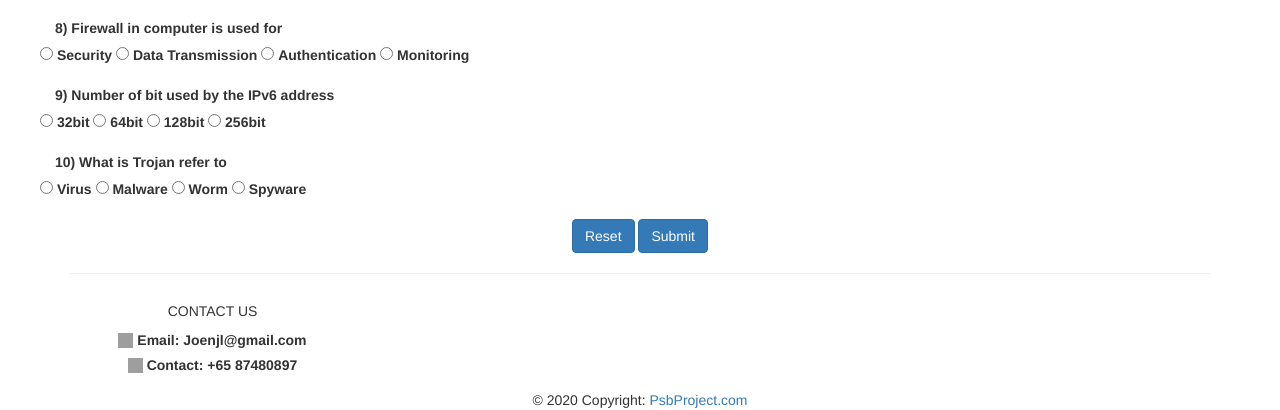
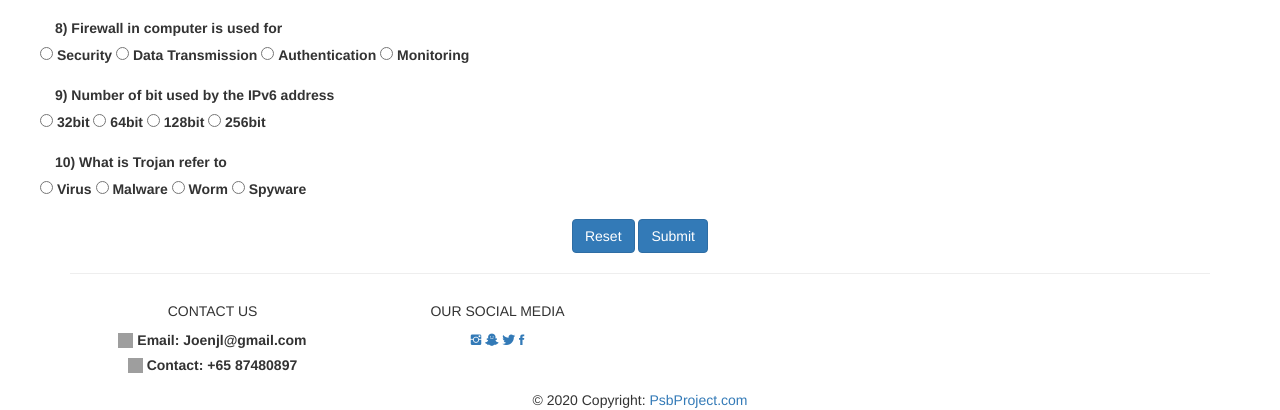
Before and after one commit to jng27/Agile, a Django app: page /catalog/ in a window 1280 px wide. Shown: the part 775-1185 px from the top of the page. Run offline with Django 3.2, Linux system fonts and the light colour scheme; data comes from the database, SQL or seed files in the repository; some libraries are stand-ins or nearby versions; grey boxes are pictures that could not be loaded.

Commit message:
Add social media icons

```diff
--- a/psb_project/locallibrary/catalog/style.css
+++ b/psb_project/locallibrary/catalog/style.css
@@ -36,7 +36,6 @@
     font-size:24px;
     width:40px;
     height:10px;
-    line-height:40px;
     display:inline-block;
     text-align:center;
     border-radius:50%;
@@ -51,7 +50,7 @@
   }
 
   .footer-basic .copyright {
-
+    margin-top:15px;
     text-align:center;
     font-size:13px;
     color:#aaa;
--- a/psb_project/locallibrary/catalog/templates/template.html
+++ b/psb_project/locallibrary/catalog/templates/template.html
@@ -6,6 +6,7 @@
     <meta name="viewport" content="width=device-width, initial-scale=1.0">
     <meta http-equiv="X-UA-Compatible" content="ie=edge">
     <link rel="stylesheet" href="https://maxcdn.bootstrapcdn.com/bootstrap/3.4.1/css/bootstrap.min.css">
+    <link rel="stylesheet" href="https://cdnjs.cloudflare.com/ajax/libs/ionicons/2.0.1/css/ionicons.min.css">
     <link rel="stylesheet" href="psb_project/locallibrary/catalog/style.css">
     <title>PSB MCQ Project</title>
     <style>
@@ -392,7 +393,6 @@
             <hr class="clearfix w-100 d-md-none pb-3">
             <div class="col-md-3 mb-md-0 mb-3">
                 <h5 class="text-uppercase">Contact Us</h5>
-
                 <ul class="list-unstyled">
                     <li>
                         <img src="https://www.pngkey.com/png/full/270-2708937_gmail-icon-transparent-background-logo-email-fondo-transparente.png"
@@ -401,17 +401,21 @@
                     </li>
                     <li>
                         <img src="https://previews.123rf.com/images/urfandadashov/urfandadashov1808/urfandadashov180821456/108675455-call-vector-icon-isolated-on-transparent-background-call-logo-concept.jpg"
-                alt="Call_logo"  width="15" height="15">
+                            alt="Call_logo" width="15" height="15">
                         <label for="">Contact: +65 87480897</label>
                     </li>
+                </ul>
+            </div>
+            <div class="col-md-3 mb-md-0 mb-3">
+                <h5 class="text-uppercase">Our Social Media</h5>
+                <ul class="list-unstyled">
                     <li>
-              <a href="#!"></a>
-            </li>
-            <li>
-              <a href="#!"></a>
+                        <a href="#"><i class="icon ion-social-instagram"></i></a>
+                        <a href="#"><i class="icon ion-social-snapchat"></i></a>
+                        <a href="#"><i class="icon ion-social-twitter"></i></a>
+                        <a href="#"><i class="icon ion-social-facebook"></i></a>
                     </li>
                 </ul>
-
             </div>
         </div>
     </div>
```
Lines whose indentation alone changed are shown as unchanged.
